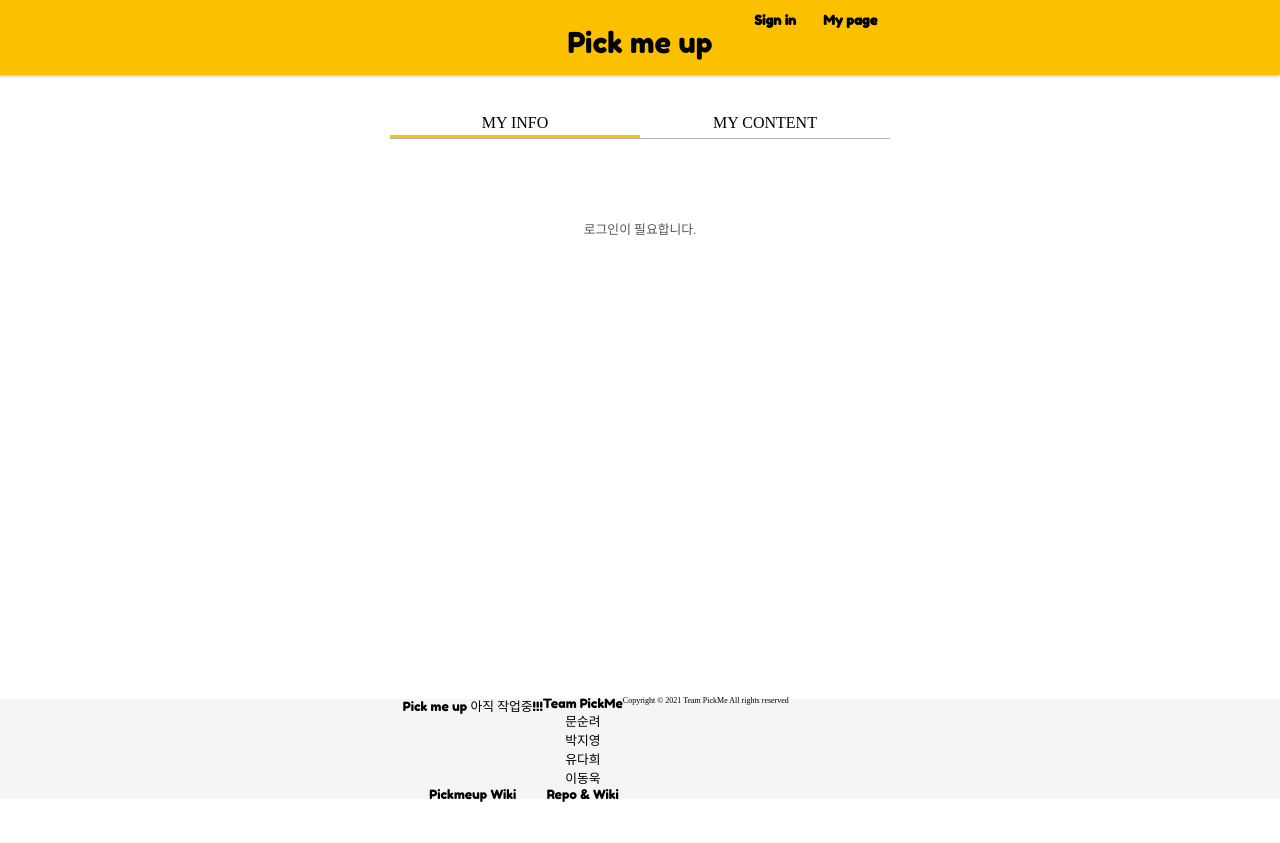
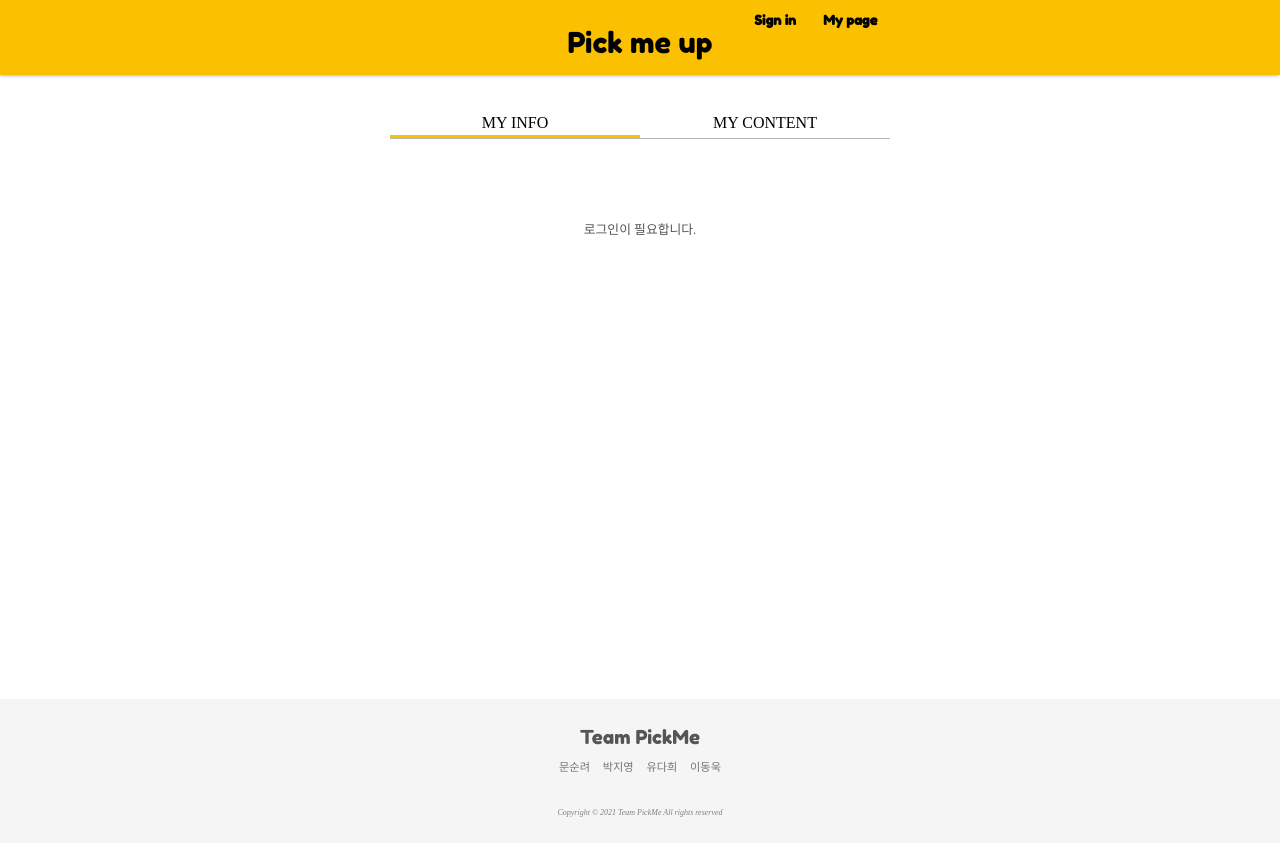
Before and after one commit to tkdkagody/pick-me-up, a React (Create React App) app in the folder client/: page /mypage in a window 1280 px wide. Before the commit the page ends 815 px from the top, so only its background shows below. Built offline with nearby package versions, Linux system fonts and the light colour scheme; no server answers.

Commit message:
FEAT/footer

```diff
--- a/client/src/components/feedContent/FeedContent.module.css
+++ b/client/src/components/feedContent/FeedContent.module.css
@@ -20,7 +20,7 @@
   margin-bottom: 0.2rem;
   margin-left: 0.3rem;
   font-weight: bold;
-  color: black;
+  color: rgb(0, 0, 0);
 }
 
 .categories {
--- a/client/src/pages/footer/Footer.jsx
+++ b/client/src/pages/footer/Footer.jsx
@@ -6,22 +6,15 @@ const Footer = (props) => {
   <footer>
     <div className={styles.container}>
       <div className={styles.contentbox}>
-      <div className={styles.info}>
-        <div className={styles.name}>Pick me up 아직 작업중!!!
-          <li><a>Pickmeup Wiki</a></li>
-        </div>
-        <div>
-          <ul className={styles.name}>Team PickMe
-            <li>문순려</li>
-            <li>박지영</li>
-            <li>유다희</li>
-            <li>이동욱</li>
-            <li><a>Repo & Wiki</a></li>
-          </ul>
-        </div>
-        <div className={styles.rights}>Copyright &#169; 2021 Team PickMe All rights reserved</div>
-      </div>
-
+          <div className={styles.teamname}>Team PickMe
+            <ul className={styles.nameList}>
+              <li><a target="_blank" href="https://github.com/Sunryeo"className={styles.member}>문순려</a></li>
+              <li><a target="_blank" href="https://github.com/devjade"className={styles.member}>박지영</a></li>
+              <li><a target="_blank" href="https://github.com/tkdkagody"className={styles.member}>유다희</a></li>
+              <li><a target="_blank" href="https://github.com/dongukuklee"className={styles.member}>이동욱</a></li>
+            </ul>
+          </div>
+          <div className={styles.rights}>Copyright &#169; 2021 Team PickMe All rights reserved</div>
       </div>
     </div>
 
--- a/client/src/pages/footer/Footer.module.css
+++ b/client/src/pages/footer/Footer.module.css
@@ -5,46 +5,53 @@ span {
 }
 .container {
   width: 100%;
-  height: 100px;
+  height: 9rem;
   padding: 1em;
-  /* background-color: #fad16a; */
   background-color: whitesmoke;
+  color: grey;
+  display: flex;
+  justify-content: center;
+}
 
+.contentbox {
+  width: 500px;
+  height: 100%;
+  text-align: center;
+  margin: 0 auto;
   display: flex;
+  flex-direction: column;
   justify-content: center;
   align-items: center;
 }
 
-.contentbox {
-  width: 500px;
-  text-align: center;
-  margin: 0 auto;
-}
-
-.info {
-  /*ul부분*/
-  list-style: none;
-  padding: 0.8rem 0.8rem;
-  display: flex;
-}
-.title {
-  margin-bottom: 2rem;
-  font-size: 1rem;
-  font-weight: bold;
+.teamname {
   font-family: "Fredoka One", cursive;
-  /* font-weight: bold; */
-}
-.name {
-  font-family: "Fredoka One", cursive;
-  font-size: 0.8rem;
+  font-size: 1.2rem;
   display: flex;
   flex-direction: column;
-  justify-content: space-between;
   align-items: unset;
+  margin-bottom: 2rem;
+  color: rgb(85, 85, 85);
+}
+.nameList {
   list-style: none;
+  display: flex;
+  justify-content: center;
+  margin-top: 0.2rem;
+  color: rgb(116, 116, 116);
+}
+.member:link {
+  margin: 0 0.4rem;
+  font-size: 0.7rem;
+  color: rgb(116, 116, 116);
+  white-space: nowrap;
+}
+.member:hover {
+  color: rgb(106, 126, 191);
 }
 .rights {
   font-size: 0.5rem;
+  font-style: italic;
 }
 
 @media screen and (max-width: 500px) {
```
Also changed, not shown: client/src/App.js (+0 -38 lines).
